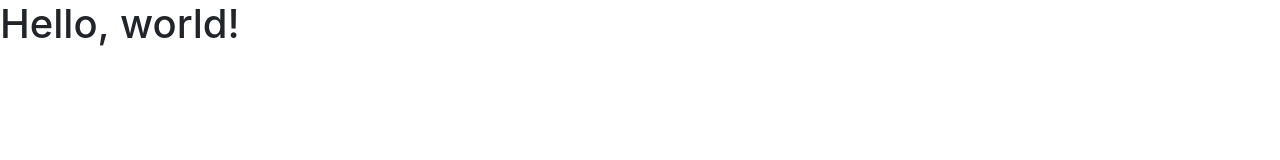
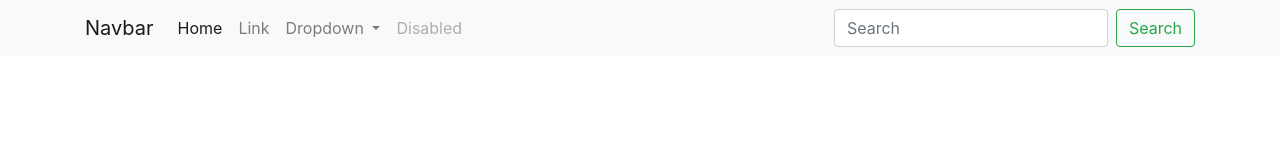
Before and after one commit to SeanOW327/T2-Final-Assignment, a plain HTML site: page index.html in a window 1280 px wide. Drawn offline with nearby package versions, Linux system fonts and the light colour scheme.

Commit message:
update navbar
update navbar

```diff
--- a/css/main.css
+++ b/css/main.css
@@ -0,0 +1,6 @@
+/*font-family: 'Montserrat', sans-serif; */
+/* font-family: 'Pacifico', cursive; */
+
+.nav-container{
+    margin-top: 100px;
+}
--- a/index.html
+++ b/index.html
@@ -5,18 +5,62 @@
     <meta charset="utf-8">
     <meta name="viewport" content="width=device-width, initial-scale=1, shrink-to-fit=no">
 
+    <!--Bootstrap script-->
+    <script src="https://code.jquery.com/jquery-3.2.1.slim.min.js" integrity="sha384-KJ3o2DKtIkvYIK3UENzmM7KCkRr/rE9/Qpg6aAZGJwFDMVNA/GpGFF93hXpG5KkN" crossorigin="anonymous"></script>
+    <script src="https://cdn.jsdelivr.net/npm/popper.js@1.12.9/dist/umd/popper.min.js" integrity="sha384-ApNbgh9B+Y1QKtv3Rn7W3mgPxhU9K/ScQsAP7hUibX39j7fakFPskvXusvfa0b4Q" crossorigin="anonymous"></script>
+    <script src="https://cdn.jsdelivr.net/npm/bootstrap@4.0.0/dist/js/bootstrap.min.js" integrity="sha384-JZR6Spejh4U02d8jOt6vLEHfe/JQGiRRSQQxSfFWpi1MquVdAyjUar5+76PVCmYl" crossorigin="anonymous"></script>
+
+    <!--Fonts-->
+    <link rel="preconnect" href="https://fonts.googleapis.com">
+    <link rel="preconnect" href="https://fonts.gstatic.com" crossorigin>
+    <link href="https://fonts.googleapis.com/css2?family=Montserrat:wght@400;700&family=Pacifico&display=swap" rel="stylesheet">
+
     <!-- Bootstrap CSS -->
     <link rel="stylesheet" href="https://cdn.jsdelivr.net/npm/bootstrap@4.0.0/dist/css/bootstrap.min.css" integrity="sha384-Gn5384xqQ1aoWXA+058RXPxPg6fy4IWvTNh0E263XmFcJlSAwiGgFAW/dAiS6JXm" crossorigin="anonymous">
 
     <title>Hello, world!</title>
   </head>
+
   <body>
-    <h1>Hello, world!</h1>
 
-    <!-- Optional JavaScript -->
-    <!-- jQuery first, then Popper.js, then Bootstrap JS -->
-    <script src="https://code.jquery.com/jquery-3.2.1.slim.min.js" integrity="sha384-KJ3o2DKtIkvYIK3UENzmM7KCkRr/rE9/Qpg6aAZGJwFDMVNA/GpGFF93hXpG5KkN" crossorigin="anonymous"></script>
-    <script src="https://cdn.jsdelivr.net/npm/popper.js@1.12.9/dist/umd/popper.min.js" integrity="sha384-ApNbgh9B+Y1QKtv3Rn7W3mgPxhU9K/ScQsAP7hUibX39j7fakFPskvXusvfa0b4Q" crossorigin="anonymous"></script>
-    <script src="https://cdn.jsdelivr.net/npm/bootstrap@4.0.0/dist/js/bootstrap.min.js" integrity="sha384-JZR6Spejh4U02d8jOt6vLEHfe/JQGiRRSQQxSfFWpi1MquVdAyjUar5+76PVCmYl" crossorigin="anonymous"></script>
+    <nav class="navbar navbar-expand-lg navbar-light bg-light nav-container">
+      <div class="container">
+        <a class="navbar-brand" href="#">Navbar</a>
+      <button class="navbar-toggler" type="button" data-toggle="collapse" data-target="#navbarSupportedContent" aria-controls="navbarSupportedContent" aria-expanded="false" aria-label="Toggle navigation">
+        <span class="navbar-toggler-icon"></span>
+      </button>
+
+      <div class="collapse navbar-collapse" id="navbarSupportedContent">
+        <ul class="navbar-nav mr-auto">
+          <li class="nav-item active">
+            <a class="nav-link" href="#">Home <span class="sr-only">(current)</span></a>
+          </li>
+          <li class="nav-item">
+            <a class="nav-link" href="#">Link</a>
+          </li>
+          <li class="nav-item dropdown">
+            <a class="nav-link dropdown-toggle" href="#" id="navbarDropdown" role="button" data-toggle="dropdown" aria-haspopup="true" aria-expanded="false">
+              Dropdown
+            </a>
+            <div class="dropdown-menu" aria-labelledby="navbarDropdown">
+              <a class="dropdown-item" href="#">Action</a>
+              <a class="dropdown-item" href="#">Another action</a>
+              <div class="dropdown-divider"></div>
+              <a class="dropdown-item" href="#">Something else here</a>
+            </div>
+          </li>
+          <li class="nav-item">
+            <a class="nav-link disabled" href="#">Disabled</a>
+          </li>
+        </ul>
+        <form class="form-inline my-2 my-lg-0">
+          <input class="form-control mr-sm-2" type="search" placeholder="Search" aria-label="Search">
+          <button class="btn btn-outline-success my-2 my-sm-0" type="submit">Search</button>
+        </form>
+      </div>
+      </div>
+    </nav>
+
+
   </body>
 </html>
```
